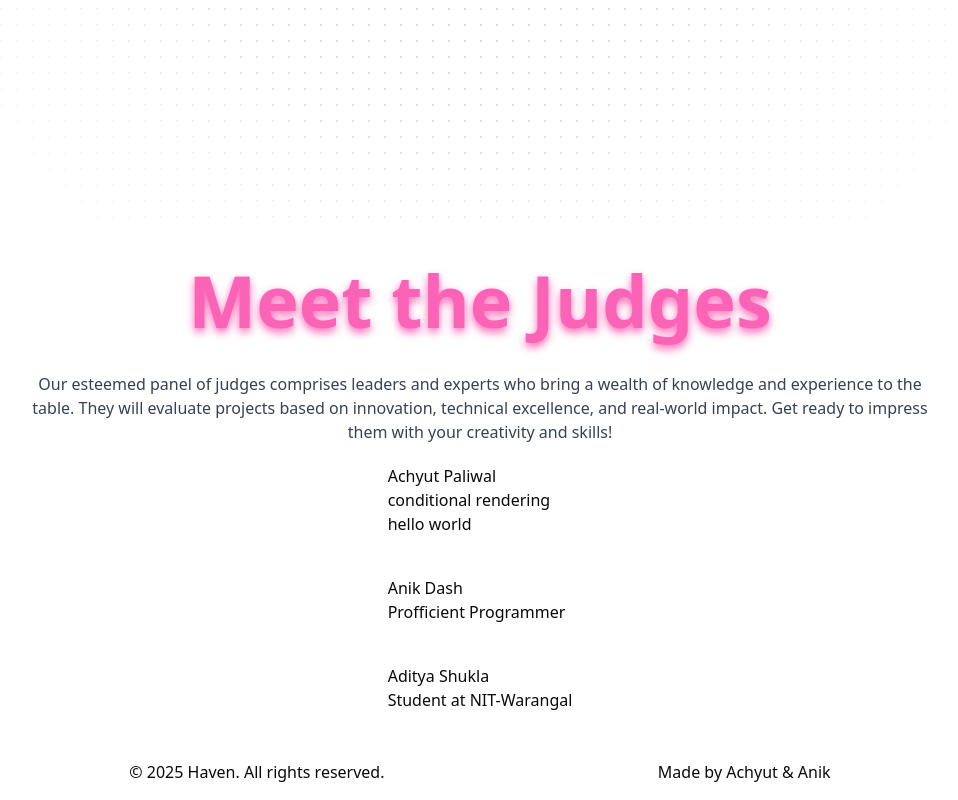
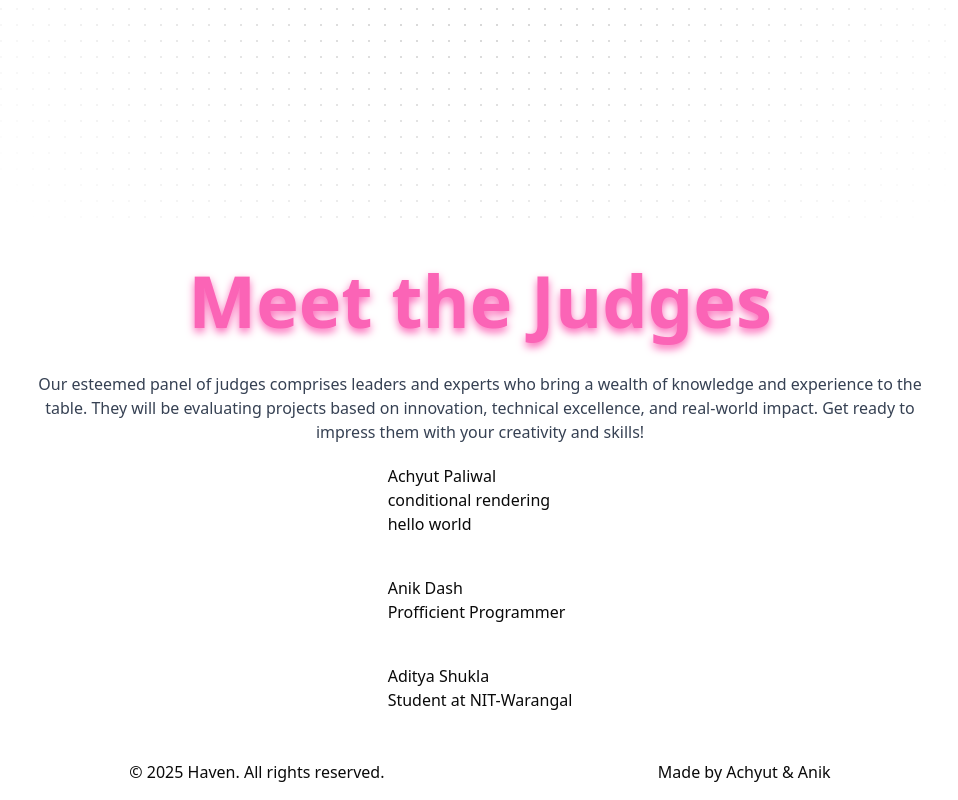
Before and after one commit to Achyut2009/Haven, a Next.js app: page / in a window 1280 px wide. Shown: the part 628-1428 px from the top of the page, without its empty margins (160-1118 px from the left). Built offline with nearby package versions, Linux system fonts and the light colour scheme.

Commit message:
20th commit

```diff
--- a/app/page.tsx
+++ b/app/page.tsx
@@ -64,7 +64,7 @@ export const config = {
           Meet the Judges
         </div>
         <div className="max-w-4xl text-md text-gray-700 dark:text-gray-300 text-center">
-          Our esteemed panel of judges comprises leaders and experts who bring a wealth of knowledge and experience to the table. They will evaluate projects based on innovation, technical excellence, and real-world impact. Get ready to impress them with your creativity and skills!
+          Our esteemed panel of judges comprises leaders and experts who bring a wealth of knowledge and experience to the table. They will be evaluating projects based on innovation, technical excellence, and real-world impact. Get ready to impress them with your creativity and skills!
         </div>
         <div className="flex flex-col gap-10 justify-center">
           {judges.map((item, index) => (
```
